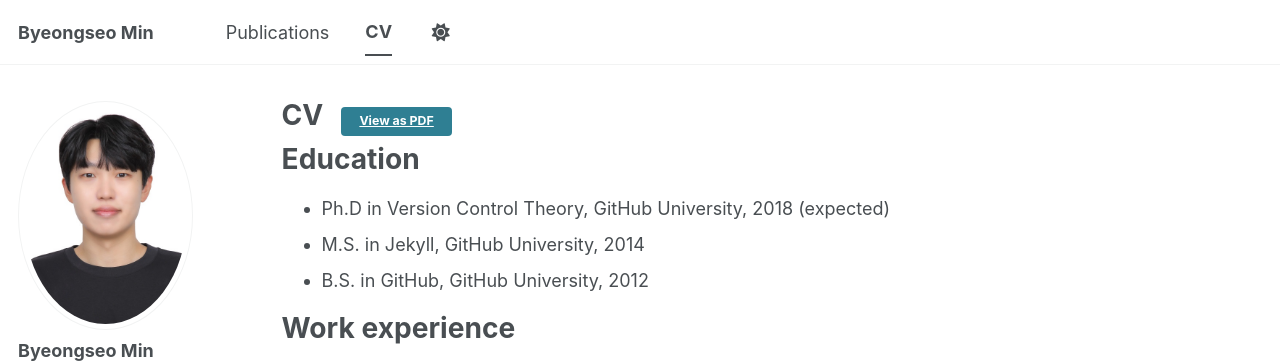
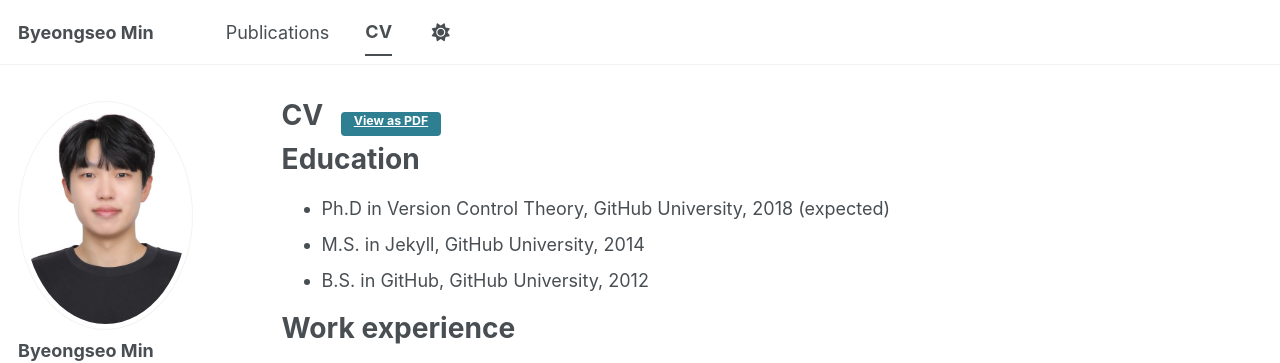
Before and after one commit to byeongseomin51/byeongseomin51.github.io, a Jekyll site: the page built from _pages/cv.md, in a window 1280 px wide. Shown: the top 363 px of the page. Built offline with Jekyll 4.4.1, drawn with Linux system fonts in a browser that asks for light colours; some web fonts are replaced; a script bundle is joined from its source files by our own code; library files that are not in the unit come from our copies.

Commit message:
modify CV button title

```diff
--- a/_sass/layout/_page.scss
+++ b/_sass/layout/_page.scss
@@ -50,7 +50,7 @@
   flex-wrap: wrap; /* Allow items to wrap on smaller screens */
 
   .cv-download-links .btn {
-    padding: 0.3rem 1rem;
+    padding: 0em 1em 0.5em;
     font-size: $type-size-7;
   }
 }
```
